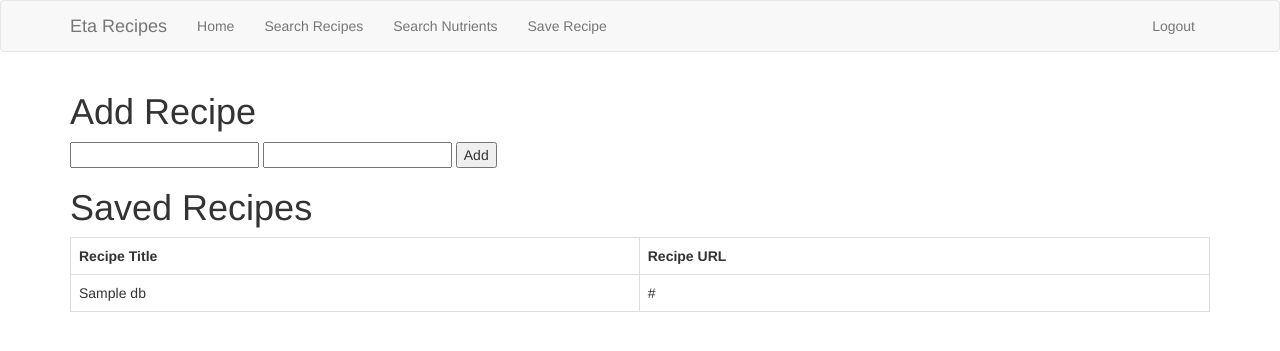
After one commit to muneebulislam/eta_project, a Flask app: page /save_recipe in a window 1280 px wide. The commit adds this page. Shown: the top 351 px of the page. Run offline with Flask 2, Linux system fonts and the light colour scheme; a user stored in the database is signed in; tables that the repository leaves empty hold one stand-in row (values such as "Sample post"); some libraries are stand-ins or nearby versions.

Commit message:
added the Recipe_db table

```diff
--- a/app/routes.py
+++ b/app/routes.py
@@ -7,6 +7,7 @@ from werkzeug.urls import url_parse
 from app import app, db
 from app.forms import LoginForm, RegistrationForm
 from app.recipe_construct import Recipe
+from app.models import Recipe_db
 from app.models import User
 
 @app.route('/')
@@ -101,3 +102,18 @@ def nutrients_search():
     nutrients_list = recipe_app.run_nutrition_query(search)
 
     return render_template("nutrient_display.html", nutrients_list=nutrients_list)
+
+@app.route("/save_recipe", methods=["GET", "POST"])
+@login_required
+def save_recipe():
+    saved_recipe= None
+    if request.form:
+        try:
+            current_recipe = Recipe_db(recipe_title=request.form.get("recipe_title"), recipe_url = request.form.get("recipe_url"))
+            db.session.add(current_recipe)
+            db.session.commit()
+        except Exception as e:
+            print("Failed to add book")
+            print(e)
+    saved_recipe = Recipe_db.query.all()
+    return render_template("save_recipe.html", saved_recipe = saved_recipe)
--- a/app/templates/base.html
+++ b/app/templates/base.html
@@ -22,6 +22,7 @@
                      <li><a href="{{ url_for('home') }}">Home</a></li>
                      <li><a href="{{ url_for('recipe_search') }}">Search Recipes</a></li>
                      <li><a href="{{ url_for('nutrients_search') }}">Search Nutrients</a></li>
+                     <li><a href="{{ url_for('save_recipe') }}">Save Recipe</a></li>
                  </ul>
                  <ul class="nav navbar-nav navbar-right">
                      {% if current_user.is_anonymous %}
--- a/app/templates/recipe_display.html
+++ b/app/templates/recipe_display.html
@@ -24,7 +24,7 @@
                          {{recipe['recipe']['label']}}
                     </td>
                     <td>
-                        {{recipe['recipe']['calories']}}
+                        {{recipe['recipe']['url']}}
                     </td>
                 </tr>
             {% endfor %}
--- /dev/null
+++ b/app/templates/save_recipe.html
@@ -0,0 +1,28 @@
+{% extends "base.html" %}
+{% block app_content %}
+    <h1>Add Recipe</h1>
+    <form action="" method="POST" >
+        <input type="text" name="recipe_title">
+        <input type="text" name="recipe_url">
+        <input type="submit" value="Add">
+    </form>
+
+    <h1>Saved Recipes</h1>
+
+      <table class="table table-bordered">
+        <tr>
+            <th scope="col">Recipe Title</th>
+            <th scope="col">Recipe URL</th>
+        </tr>
+        {% for recipe in saved_recipe %}
+            <tr>
+              <td>
+                  {{recipe.recipe_title}}
+              </td>
+                <td>
+                  {{recipe.recipe_url}}
+                </td>
+            </tr>
+        {% endfor %}
+    </table>
+{% endblock %}
```
Also changed, not shown: app/models.py (+10 -0 lines), app.db.
